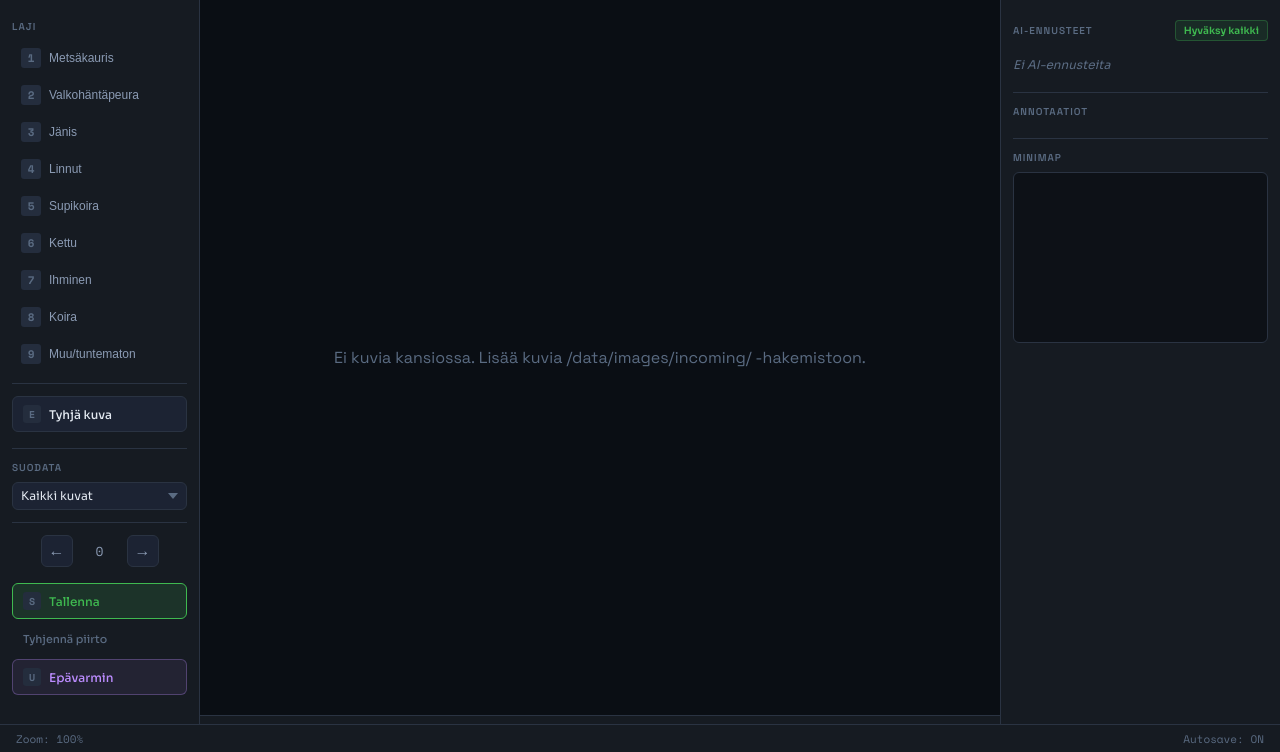
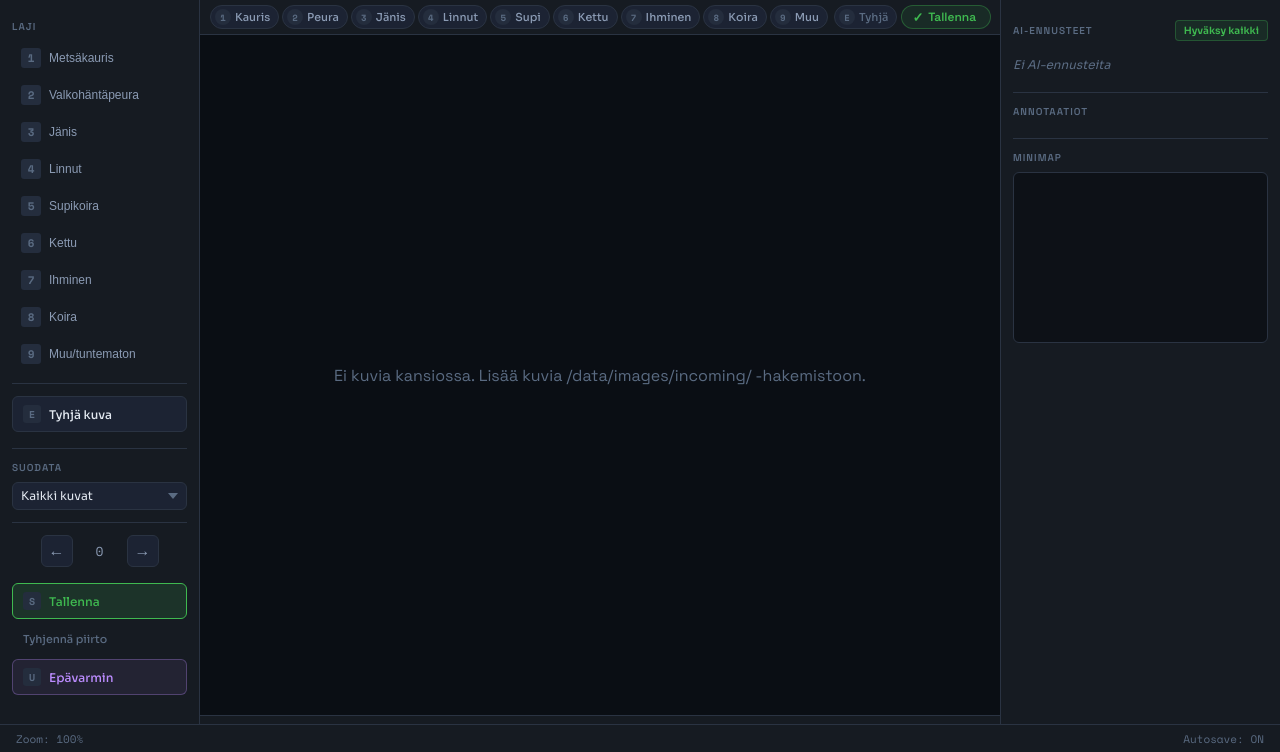
Before and after one commit to TAPANIBOT/riistakamera-annotator, a Flask app: page / in a window 1280 px wide. Shown: the part 48-800 px from the top of the page. Run offline with Flask 3, Linux system fonts and the light colour scheme; data that the repository does not hold is empty; a map, chart or similar area stays blank; parts of the project's set-up code (start-up, migrations or seed data) failed here and were passed over.

Commit message:
feat: Add quick action bar above canvas for faster annotation workflow
- Species pill buttons + Save + Empty above the image
- Save without drawn box accepts all AI predictions automatically
- Default filter changed to 'predicted' when unannotated predictions exist
- Save button pulses green when predictions are ready to accept

Co-Authored-By: Claude Opus 4.6 <noreply@anthropic.com>

```diff
--- a/static/style.css
+++ b/static/style.css
@@ -543,6 +543,158 @@ body {
     overflow: hidden;
     position: relative;
     animation: fadeIn 400ms var(--ease-out-expo) 40ms both;
+}
+
+/* --- QUICK ACTION BAR --- */
+.quickbar {
+    display: flex;
+    align-items: center;
+    gap: 6px;
+    padding: 5px 10px;
+    background: var(--bg-surface);
+    border-bottom: 1px solid var(--border-subtle);
+    flex-shrink: 0;
+    overflow-x: auto;
+    scrollbar-width: none;
+}
+.quickbar::-webkit-scrollbar { display: none; }
+
+.quickbar__species {
+    display: flex;
+    gap: 3px;
+    flex-shrink: 0;
+}
+
+.quickbar__actions {
+    display: flex;
+    gap: 4px;
+    margin-left: auto;
+    flex-shrink: 0;
+}
+
+/* Species pill */
+.qb-pill {
+    display: flex;
+    align-items: center;
+    gap: 4px;
+    padding: 3px 8px 3px 4px;
+    font-family: 'Sora', sans-serif;
+    font-size: 11px;
+    font-weight: 500;
+    color: var(--text-secondary);
+    background: var(--bg-elevated);
+    border: 1px solid var(--border-subtle);
+    border-radius: 20px;
+    cursor: pointer;
+    white-space: nowrap;
+    transition: all 100ms;
+    line-height: 1;
+}
+
+.qb-pill:hover {
+    background: var(--bg-overlay);
+    color: var(--text-primary);
+    border-color: var(--border-default);
+}
+
+.qb-pill:active {
+    transform: scale(0.96);
+}
+
+.qb-pill.active {
+    background: rgba(240, 168, 40, 0.15);
+    border-color: var(--accent-amber);
+    color: var(--accent-amber);
+    box-shadow: 0 0 10px rgba(240, 168, 40, 0.12);
+}
+
+.qb-pill__key {
+    font-family: 'Space Mono', monospace;
+    font-size: 9px;
+    font-weight: 700;
+    width: 16px;
+    height: 16px;
+    display: inline-flex;
+    align-items: center;
+    justify-content: center;
+    background: var(--bg-overlay);
+    border-radius: 50%;
+    flex-shrink: 0;
+    color: var(--text-muted);
+    line-height: 1;
+}
+
+.qb-pill.active .qb-pill__key {
+    background: rgba(240, 168, 40, 0.25);
+    color: var(--accent-amber);
+}
+
+/* Empty button */
+.qb-empty {
+    display: flex;
+    align-items: center;
+    gap: 4px;
+    padding: 3px 8px 3px 4px;
+    font-family: 'Sora', sans-serif;
+    font-size: 11px;
+    font-weight: 500;
+    color: var(--text-muted);
+    background: var(--bg-elevated);
+    border: 1px solid var(--border-subtle);
+    border-radius: 20px;
+    cursor: pointer;
+    white-space: nowrap;
+    transition: all 100ms;
+    line-height: 1;
+}
+
+.qb-empty:hover {
+    color: var(--text-secondary);
+    border-color: var(--border-default);
+}
+
+/* Save button */
+.qb-save {
+    display: flex;
+    align-items: center;
+    gap: 5px;
+    padding: 4px 14px 4px 10px;
+    font-family: 'Space Grotesk', sans-serif;
+    font-size: 12px;
+    font-weight: 600;
+    color: var(--accent-green);
+    background: rgba(63, 185, 80, 0.1);
+    border: 1px solid rgba(63, 185, 80, 0.35);
+    border-radius: 20px;
+    cursor: pointer;
+    white-space: nowrap;
+    transition: all 120ms;
+    line-height: 1;
+}
+
+.qb-save:hover {
+    background: rgba(63, 185, 80, 0.2);
+    box-shadow: 0 0 14px rgba(63, 185, 80, 0.15);
+    border-color: var(--accent-green);
+}
+
+.qb-save:active {
+    transform: scale(0.96);
+}
+
+.qb-save__icon {
+    font-size: 13px;
+    line-height: 1;
+}
+
+/* Save button pulse when predictions exist (visual cue: "ready to save") */
+.qb-save.qb-save--ready {
+    animation: savePulse 2.4s ease-in-out infinite;
+}
+
+@keyframes savePulse {
+    0%, 100% { box-shadow: 0 0 4px rgba(63, 185, 80, 0.1); }
+    50% { box-shadow: 0 0 18px rgba(63, 185, 80, 0.3); }
 }
 
 .canvas-container {
--- a/templates/index.html
+++ b/templates/index.html
@@ -123,6 +123,30 @@
 
     <!-- CANVAS AREA -->
     <main class="canvas-area">
+        <!-- QUICK ACTION BAR -->
+        <div class="quickbar" id="quickbar">
+            <div class="quickbar__species" id="quickbar-species">
+                <button class="qb-pill" data-species="kauris"><span class="qb-pill__key">1</span>Kauris</button>
+                <button class="qb-pill" data-species="peura"><span class="qb-pill__key">2</span>Peura</button>
+                <button class="qb-pill" data-species="janis"><span class="qb-pill__key">3</span>Jänis</button>
+                <button class="qb-pill" data-species="linnut"><span class="qb-pill__key">4</span>Linnut</button>
+                <button class="qb-pill" data-species="supikoira"><span class="qb-pill__key">5</span>Supi</button>
+                <button class="qb-pill" data-species="kettu"><span class="qb-pill__key">6</span>Kettu</button>
+                <button class="qb-pill" data-species="ihminen"><span class="qb-pill__key">7</span>Ihminen</button>
+                <button class="qb-pill" data-species="koira"><span class="qb-pill__key">8</span>Koira</button>
+                <button class="qb-pill" data-species="muu"><span class="qb-pill__key">9</span>Muu</button>
+            </div>
+            <div class="quickbar__actions">
+                <button class="qb-empty" id="qb-empty-btn" title="Tyhjä kuva (E)">
+                    <span class="qb-pill__key">E</span>Tyhjä
+                </button>
+                <button class="qb-save" id="qb-save-btn" title="Tallenna (S / Enter)">
+                    <span class="qb-save__icon">&#10003;</span>
+                    <span class="qb-save__label">Tallenna</span>
+                </button>
+            </div>
+        </div>
+
         <div class="canvas-container" id="canvas-container">
             <canvas id="image-canvas"></canvas>
             <div class="canvas-overlay" id="loading">Ladataan kuvia...</div>
@@ -179,8 +203,8 @@
             <div class="shortcuts-grid">
                 <div class="shortcuts-col">
                     <h4>Annotaatio</h4>
-                    <div class="shortcut-row"><kbd>Enter</kbd><span>Tallenna annotaatio</span></div>
-                    <div class="shortcut-row"><kbd>S</kbd><span>Tallenna annotaatio</span></div>
+                    <div class="shortcut-row"><kbd>Enter</kbd><span>Tallenna / hyväksy AI</span></div>
+                    <div class="shortcut-row"><kbd>S</kbd><span>Tallenna / hyväksy AI</span></div>
                     <div class="shortcut-row"><kbd>1-9</kbd><span>Valitse laji</span></div>
                     <div class="shortcut-row"><kbd>C</kbd><span>Tyhjennä piirto</span></div>
                     <div class="shortcut-row"><kbd>E</kbd><span>Tyhjä kuva</span></div>
```
Also changed, not shown: static/script.js (+38 -12 lines).
